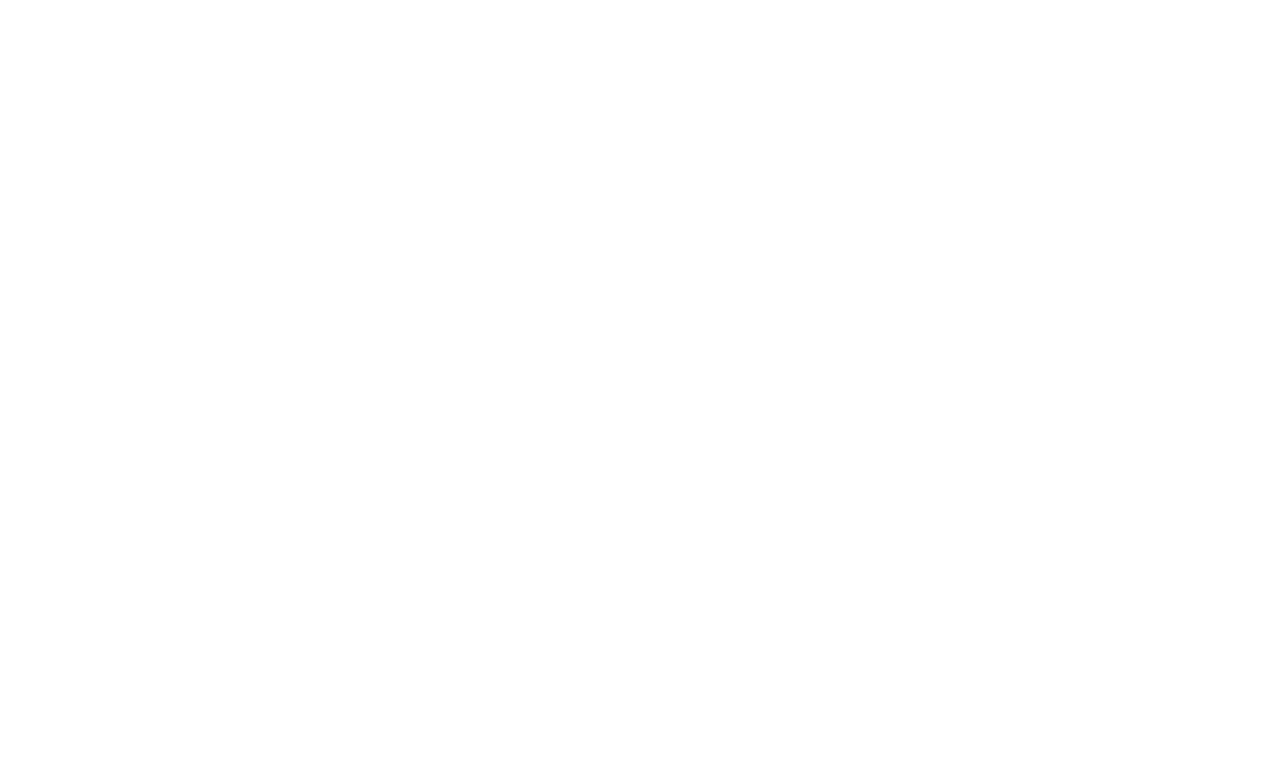
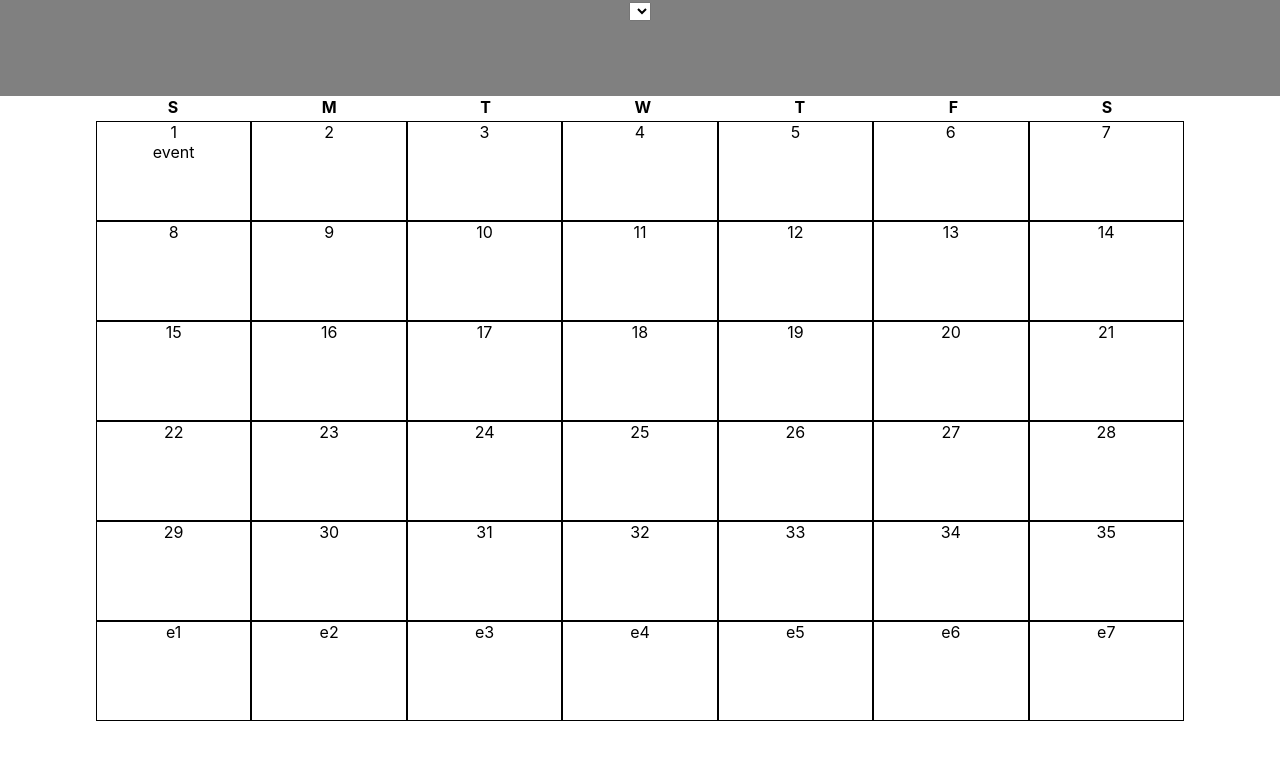
Before and after one commit to Aleksq7-M/phase-3-project-frontend, a React (Create React App) app: page /m/1/1/1 in a window 1280 px wide. Before the commit this address had no page. Shown: the top 760 px of the page. Built offline with nearby package versions, Linux system fonts and the light colour scheme.

Commit message:
basic month page structure

```diff
--- /dev/null
+++ b/db.json
@@ -0,0 +1,22 @@
+{
+    "events":[
+        {
+        "id": 1,
+        "event_start": 986108400,
+        "event_end": 986191199,
+        "event_name": "Happy Birthday!",
+        "event_location": "Wherever I am",
+        "other_event_information": "to be decided",
+        "recurring": true
+        },
+        {
+            "id": 2,
+            "event_start": 987314400,
+            "event_end": 987400799,
+            "event_name": "Easter",
+            "event_location": "The general Christian sphere",
+            "other_event_information": "to be decided",
+            "recurring":true
+        }
+    ]
+}
--- a/src/components/App.js
+++ b/src/components/App.js
@@ -1,10 +1,11 @@
 import '../App.css';
-import {Routes, Route, Link} from 'react-router-dom';
-import Header from "./Header"
-import Day from './Day'
-// import Week from './Week'
-import Month from './Month'
-// import Year from './Year'
+import {Routes, Route} from 'react-router-dom';
+import React, {useState} from 'react';
+import Header from "./Header";
+import Day from './Day';
+// import Week from './Week';
+import Month from './Month';
+// import Year from './Year';
 
 /* COMPONENT STRUCTURE
 -App *you are here*
@@ -22,16 +23,28 @@
 */
 
 function App() {
+
+  // const events = ServerFetch()
+
+  const currentDate = Date()
+
+  console.log(currentDate)
+
+
+  const date = useState({
+    day:'1',
+    month:'1',
+    year:'1970'
+  })
+
+
   return (
     <div className="App">
+      <Header />
       <Routes>
-        <Route path='/' element={<Header/>}>
-          <Route index element={<Month/>}/>
-          <Route path='d' element={<Day/>}/>
-          {/* <Route path='w' element={<Week/>}/> */}
-          <Route path='m' element={<Month/>}/>
+          <Route exact path='/m/:DD/:MM/:YYYY' element={<Month/>} date={date}/>
           {/* <Route path='y' element={<Year/>}/> */}
-        </Route>
+          <Route exact path='/d/:DD/:MM/:YYYY' element={<Day/>}/>
       </Routes>
     </div>
   );
--- a/src/components/Day.js
+++ b/src/components/Day.js
@@ -1,10 +1,17 @@
 import React from 'react';
+import styled from 'styled-components';
+
+const DayContainer = styled.div`
+    position: absolute;
+    top: 6em;
+    width: 100%
+`
 
 function Day(){
     return(
-        <div className='Day'>
+        <DayContainer className='Day'>
             Day Here
-        </div>
+        </DayContainer>
     )
 }
 
--- a/src/components/Header.js
+++ b/src/components/Header.js
@@ -1,12 +1,23 @@
 import React from 'react';
-import {Outlet} from 'react-router-dom';
+import styled from 'styled-components';
+
+const Background = styled.div`
+    background-color: gray;
+    width: 100%;
+    height: 6em;
+    margin-top: 0;
+
+`
 
 function Header () {
     return(
-        <div>
-            <p>Header Here, also select time on calendar and Display Style Here</p>
-            <Outlet />
-        </div>
+        <Background>
+            <label for='day'>
+                <select id='day'>
+                    <option></option>
+                </select>
+            </label>
+        </Background>
     )
 }
 
--- a/src/components/Month.js
+++ b/src/components/Month.js
@@ -1,10 +1,116 @@
 import React from 'react';
+import styled from 'styled-components';
 
-function Month() {
+const MonthContainer = styled.div`
+    width: 100%;
+    display: flex
+    align-items: center;
+    justify-content: center;
+`
+const Calendar = styled.div`
+    width: 85%;
+`
+const Week = styled.div`
+    height: 100px;
+    width: 100%;
+    display: flex;
+    flex-flow: row nowrap;
+    justify-content: space-evenly;
+`
+const CalendarHeader = styled(Week)`
+    height:25px;
+`
+const Day = styled.div`
+    border: 1px solid black;
+    border-collapse: collapse;
+    text-align: center;
+    display: flex;
+    flex-flow: column nowrap;
+    flex: 1 1 0%;
+    overflow: hidden;
+`
+const DayLabel = styled.th`
+    border: 0;
+    text-align: center;
+    height: 25px;
+    display: flex;
+    flex-grow: 1;
+    justify-content: center;
+`
+
+function Month({date}) {
+
     return(
-        <div>
-            <p>Month View Here</p>
-        </div>
+        <MonthContainer>
+            <Calendar>
+                <CalendarHeader id='week0'>
+                    <DayLabel>S</DayLabel>
+                    <DayLabel>M</DayLabel>
+                    <DayLabel>T</DayLabel>
+                    <DayLabel>W</DayLabel>
+                    <DayLabel>T</DayLabel>
+                    <DayLabel>F</DayLabel>
+                    <DayLabel>S</DayLabel>
+                </CalendarHeader>
+                <Week id='week1'>
+                    <Day>
+                        <span>1</span>
+                        <div>event</div>
+                    </Day>
+                    <Day>2</Day>
+                    <Day>3</Day>
+                    <Day>4</Day>
+                    <Day>5</Day>
+                    <Day>6</Day>
+                    <Day>7</Day>
+                </Week>
+                <Week id='week2'>
+                    <Day>8</Day>
+                    <Day>9</Day>
+                    <Day>10</Day>
+                    <Day>11</Day>
+                    <Day>12</Day>
+                    <Day>13</Day>
+                    <Day>14</Day>
+                </Week>
+                <Week id='week3'>
+                    <Day>15</Day>
+                    <Day>16</Day>
+                    <Day>17</Day>
+                    <Day>18</Day>
+                    <Day>19</Day>
+                    <Day>20</Day>
+                    <Day>21</Day>
+                </Week>
+                <Week id='week4'>
+                    <Day>22</Day>
+                    <Day>23</Day>
+                    <Day>24</Day>
+                    <Day>25</Day>
+                    <Day>26</Day>
+                    <Day>27</Day>
+                    <Day>28</Day>
+                </Week>
+                <Week id='week5'>
+                    <Day>29</Day>
+                    <Day>30</Day>
+                    <Day>31</Day>
+                    <Day>32</Day>
+                    <Day>33</Day>
+                    <Day>34</Day>
+                    <Day>35</Day>
+                </Week>
+                <Week id='week6'>
+                    <Day>e1</Day>
+                    <Day>e2</Day>
+                    <Day>e3</Day>
+                    <Day>e4</Day>
+                    <Day>e5</Day>
+                    <Day>e6</Day>
+                    <Day>e7</Day>
+                </Week>
+            </Calendar>
+        </MonthContainer>
     )
 }
 
```
